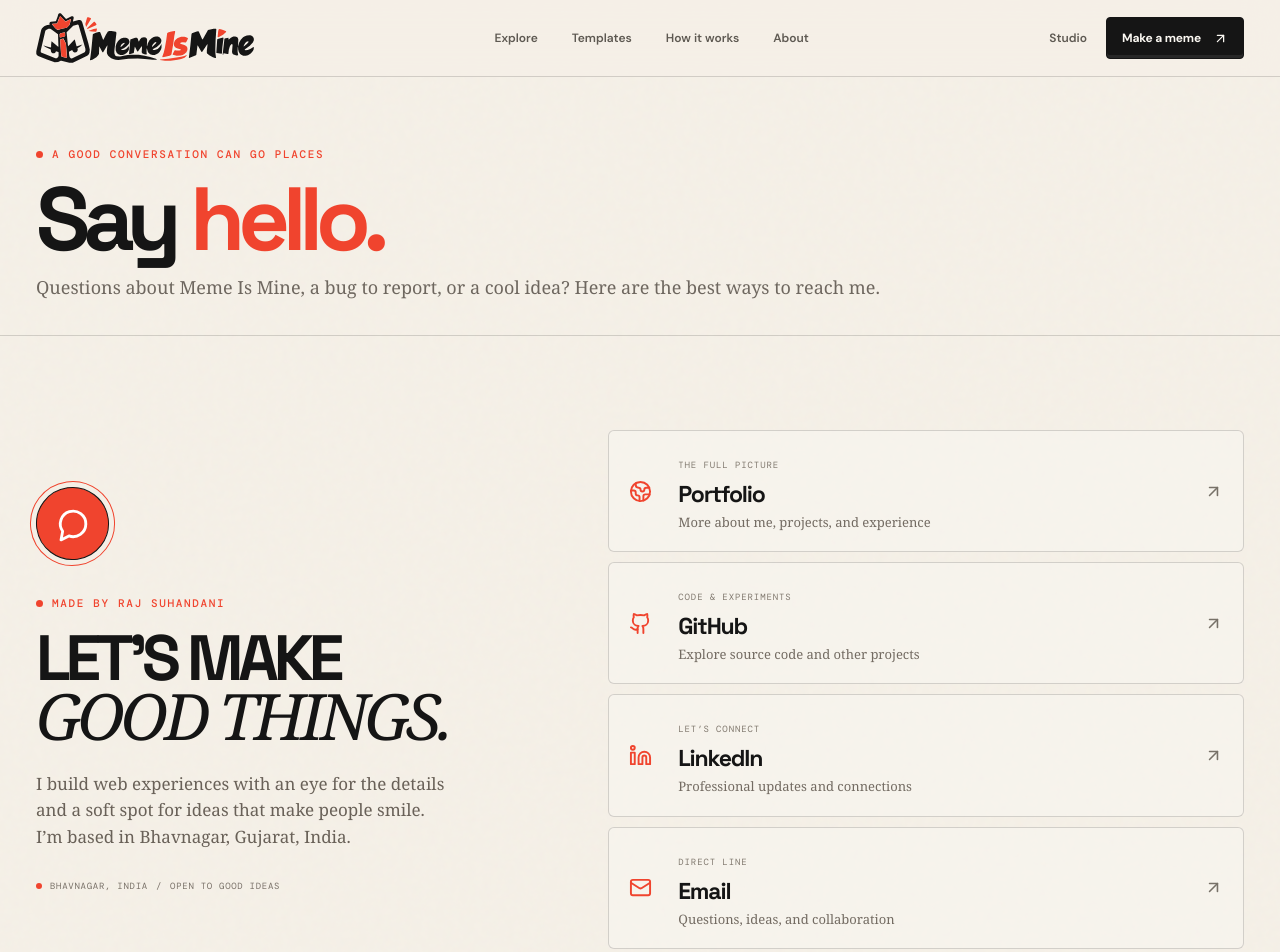
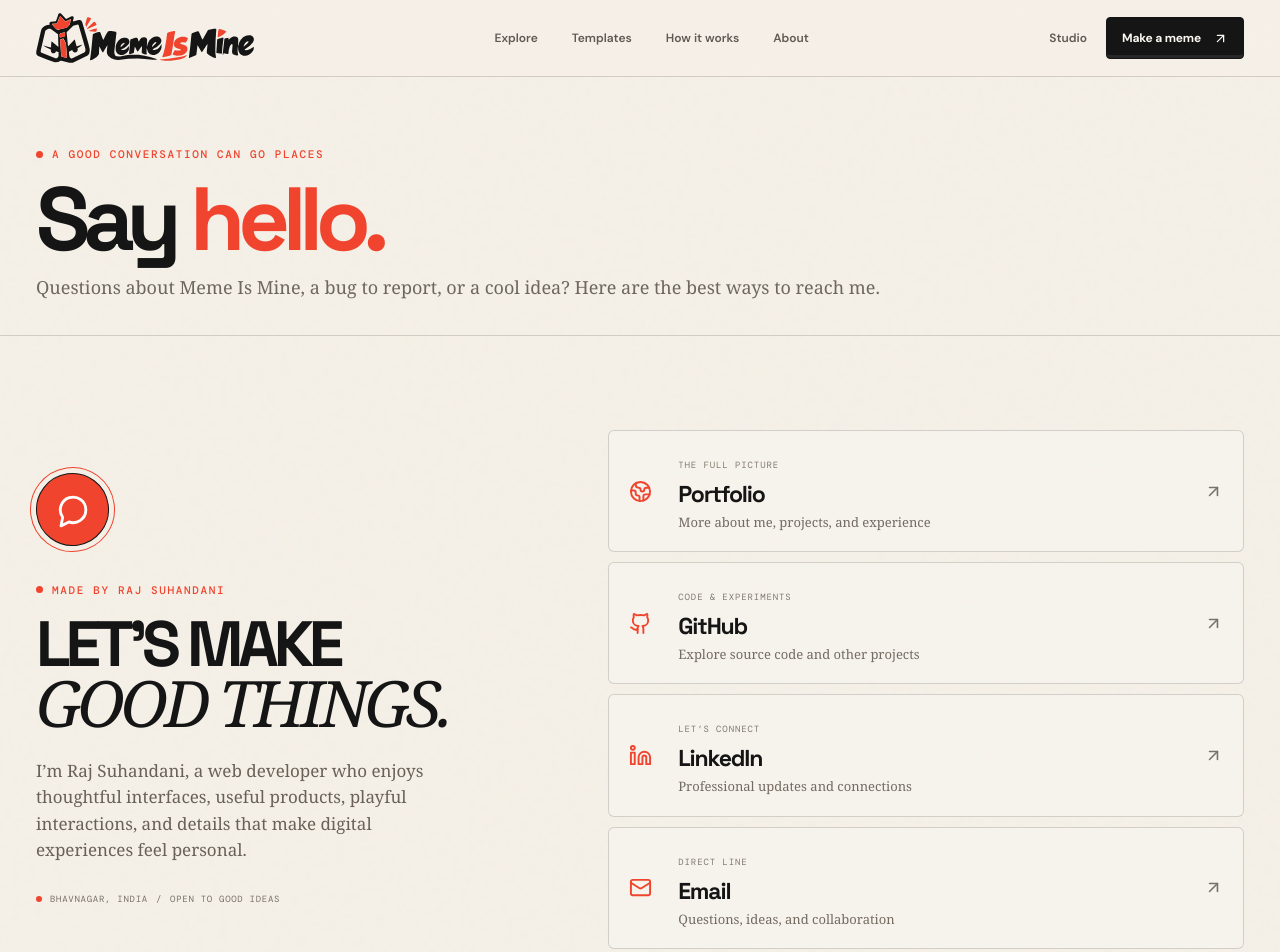
Before and after one commit to RAJ-SUHANDANI/MemeIsMine, a Next.js app: page /contact in a window 1280 px wide. Shown: the top 952 px of the page. Built offline with nearby package versions, Linux system fonts and the light colour scheme.

Commit message:
Remove location references and describe Raj as a web developer

```diff
--- a/src/app/contact/page.tsx
+++ b/src/app/contact/page.tsx
@@ -12,7 +12,7 @@ export default function ContactPage(){
   {name:"Email",detail:"Questions, ideas, and collaboration",url:"mailto:rajsuhandani11@gmail.com",icon:Mail,tag:"DIRECT LINE"},
  ];
  return <main className="paper-noise"><SiteHeader/><section className="page-hero"><div className="container"><span className="eyebrow">A good conversation can go places</span><h1>Say <span>hello.</span></h1><p>Questions about Meme Is Mine, a bug to report, or a cool idea? Here are the best ways to reach me.</p></div></section>
-  <section className="section"><div className="container contact-layout"><motion.div className="contact-note" initial={reduce?false:{opacity:0,x:-20}} animate={{opacity:1,x:0}} transition={{duration:.5}}><div className="contact-burst"><MessageCircle size={34}/></div><span className="eyebrow">Made by Raj Suhandani</span><h2 className="page-display">LET’S MAKE<br/><em>GOOD THINGS.</em></h2><p>I build web experiences with an eye for the details and a soft spot for ideas that make people smile. I’m based in Bhavnagar, Gujarat, India.</p><div className="contact-location"><span className="tiny-dot"/> BHAVNAGAR, INDIA <span>/</span> OPEN TO GOOD IDEAS</div></motion.div>
+  <section className="section"><div className="container contact-layout"><motion.div className="contact-note" initial={reduce?false:{opacity:0,x:-20}} animate={{opacity:1,x:0}} transition={{duration:.5}}><div className="contact-burst"><MessageCircle size={34}/></div><span className="eyebrow">Made by Raj Suhandani</span><h2 className="page-display">LET’S MAKE<br/><em>GOOD THINGS.</em></h2><p>I’m Raj Suhandani, a web developer who enjoys thoughtful interfaces, useful products, playful interactions, and details that make digital experiences feel personal.</p><div className="contact-location"><span className="tiny-dot"/> BHAVNAGAR, INDIA <span>/</span> OPEN TO GOOD IDEAS</div></motion.div>
    <div className="contact-cards">{links.map((link,i)=><motion.a key={link.name} className="contact-card" href={link.url} target={link.name==="Email"?undefined:"_blank"} rel={link.name==="Email"?undefined:"noreferrer"} initial={reduce?false:{opacity:0,y:16}} whileInView={{opacity:1,y:0}} viewport={{once:true}} transition={{duration:.35,delay:i*.06}} whileHover={reduce?undefined:{x:6}}><link.icon size={23}/><div><small>{link.tag}</small><h3>{link.name}</h3><p>{link.detail}</p></div><ArrowUpRight size={19}/></motion.a>)}</div></div></section>
   <section className="section section-dark"><div className="container"><div className="contact-quote"><span className="eyebrow">One last thing</span><h2>THE BEST BUG REPORT<br/><em>INCLUDES THE STEPS.</em></h2><p>Tell me what you clicked, what you expected, and what happened instead. That makes it much easier to improve the experience.</p><a className="button button-red" href="mailto:rajsuhandani11@gmail.com?subject=Meme%20Is%20Mine%20feedback">Send feedback <ArrowUpRight size={15}/></a></div></div></section>
   <footer className="site-footer"><div className="container footer-inner"><div className="footer-copy">Meme Is Mine · Contact</div><div className="footer-links"><Link href="/about">About Raj</Link><Link href="/faq">FAQ</Link><Link href="/privacy">Privacy</Link></div><span className="footer-copy">Created by Raj Suhandani</span></div></footer></main>;
```
